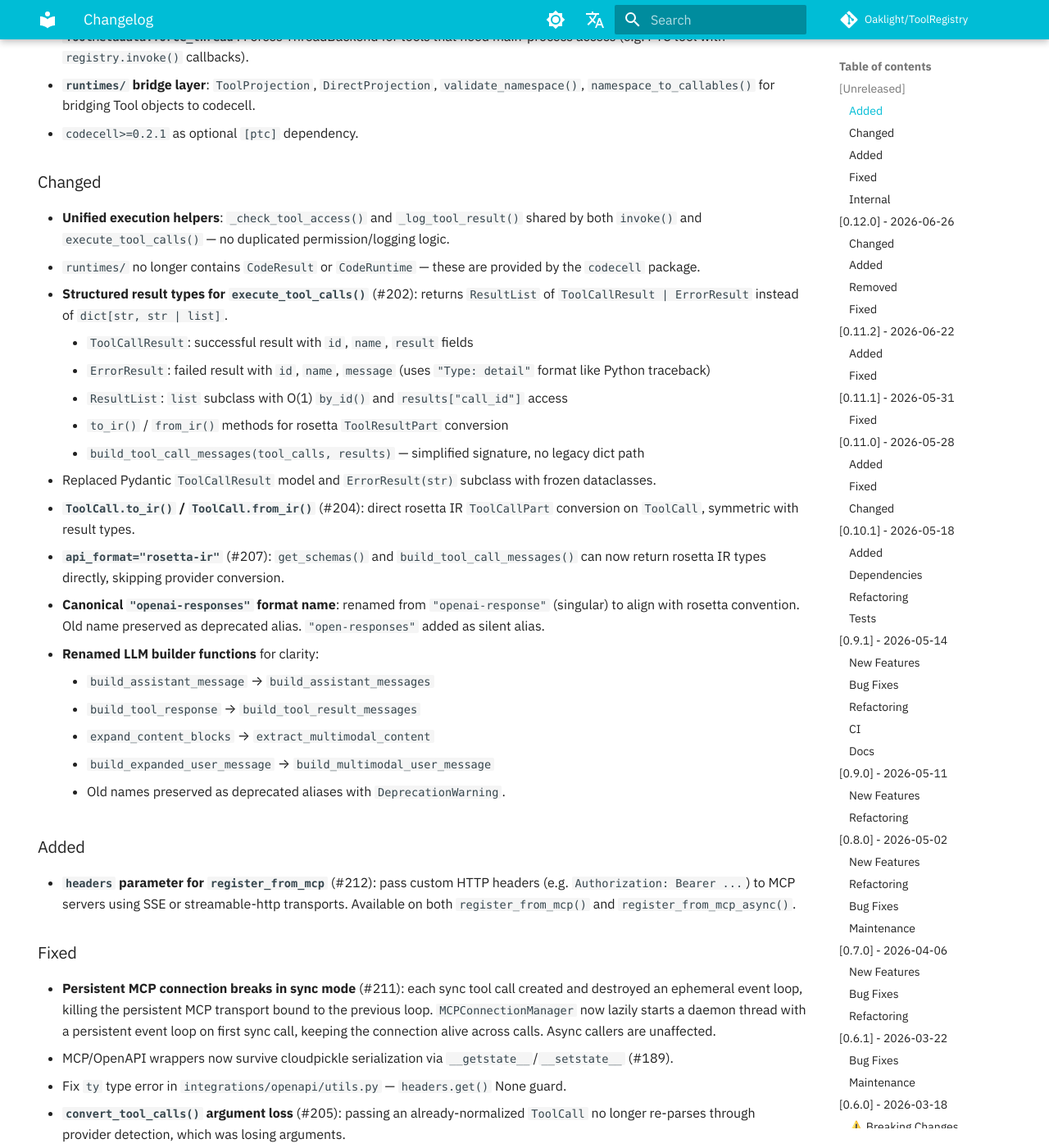
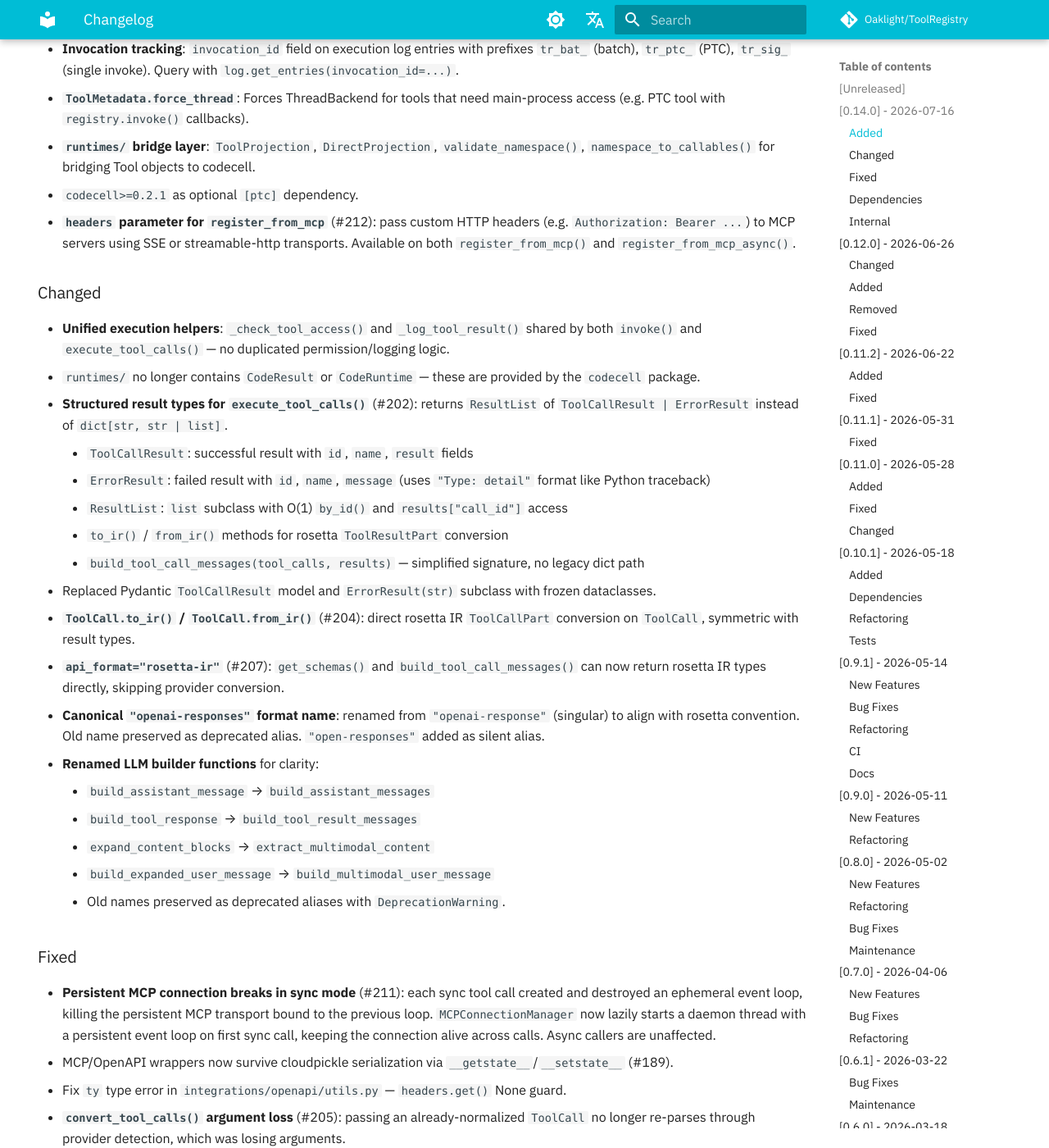
Before and after one commit to Oaklight/ToolRegistry, an MkDocs documentation site: the page built from docs/changelog.md, in a window 1280 px wide and 1400 px high, scrolled down 805 px. Shown: the whole window at 82% size. Built offline with MkDocs 1.6.1 and Material for MkDocs 9.7.7, drawn with Linux system fonts in a browser that asks for light colours; some web fonts are replaced; comment, search, counter and statistics services are not loaded; some of the changed lines change nothing that is shown; some of the changed text lies outside the part shown.

Commit message:
docs: finalize changelog for v0.14.0

```diff
--- a/docs/changelog.md
+++ b/docs/changelog.md
@@ -16,6 +16,8 @@
 
 ## [Unreleased]
 
+## [0.14.0] - 2026-07-16
+
 ### Added
 
 - **Programmatic Tool Calling (PTC)**: `registry.ptc.enable()` registers a `programmatic_tool_call` tool that lets LLMs write Python code with registered tools callable in the namespace.
@@ -30,6 +32,7 @@
 - **`ToolMetadata.force_thread`**: Forces ThreadBackend for tools that need main-process access (e.g. PTC tool with `registry.invoke()` callbacks).
 - **`runtimes/` bridge layer**: `ToolProjection`, `DirectProjection`, `validate_namespace()`, `namespace_to_callables()` for bridging Tool objects to codecell.
 - `codecell>=0.2.1` as optional `[ptc]` dependency.
+- **`headers` parameter for `register_from_mcp`** (#212): pass custom HTTP headers (e.g. `Authorization: Bearer ...`) to MCP servers using SSE or streamable-http transports. Available on both `register_from_mcp()` and `register_from_mcp_async()`.
 
 ### Changed
 
@@ -52,16 +55,16 @@
     - `build_expanded_user_message` → `build_multimodal_user_message`
     - Old names preserved as deprecated aliases with `DeprecationWarning`.
 
-### Added
-
-- **`headers` parameter for `register_from_mcp`** (#212): pass custom HTTP headers (e.g. `Authorization: Bearer ...`) to MCP servers using SSE or streamable-http transports. Available on both `register_from_mcp()` and `register_from_mcp_async()`.
-
 ### Fixed
 
 - **Persistent MCP connection breaks in sync mode** (#211): each sync tool call created and destroyed an ephemeral event loop, killing the persistent MCP transport bound to the previous loop. `MCPConnectionManager` now lazily starts a daemon thread with a persistent event loop on first sync call, keeping the connection alive across calls. Async callers are unaffected.
 - MCP/OpenAPI wrappers now survive cloudpickle serialization via `__getstate__`/`__setstate__` (#189).
 - Fix `ty` type error in `integrations/openapi/utils.py` — `headers.get()` None guard.
 - **`convert_tool_calls()` argument loss** (#205): passing an already-normalized `ToolCall` no longer re-parses through provider detection, which was losing arguments.
+
+### Dependencies
+
+- Bump `llm-rosetta` minimum from `>=0.5.1,<0.7.0` to `>=0.7.1,<0.8.0`.
 
 ### Internal
 
```
